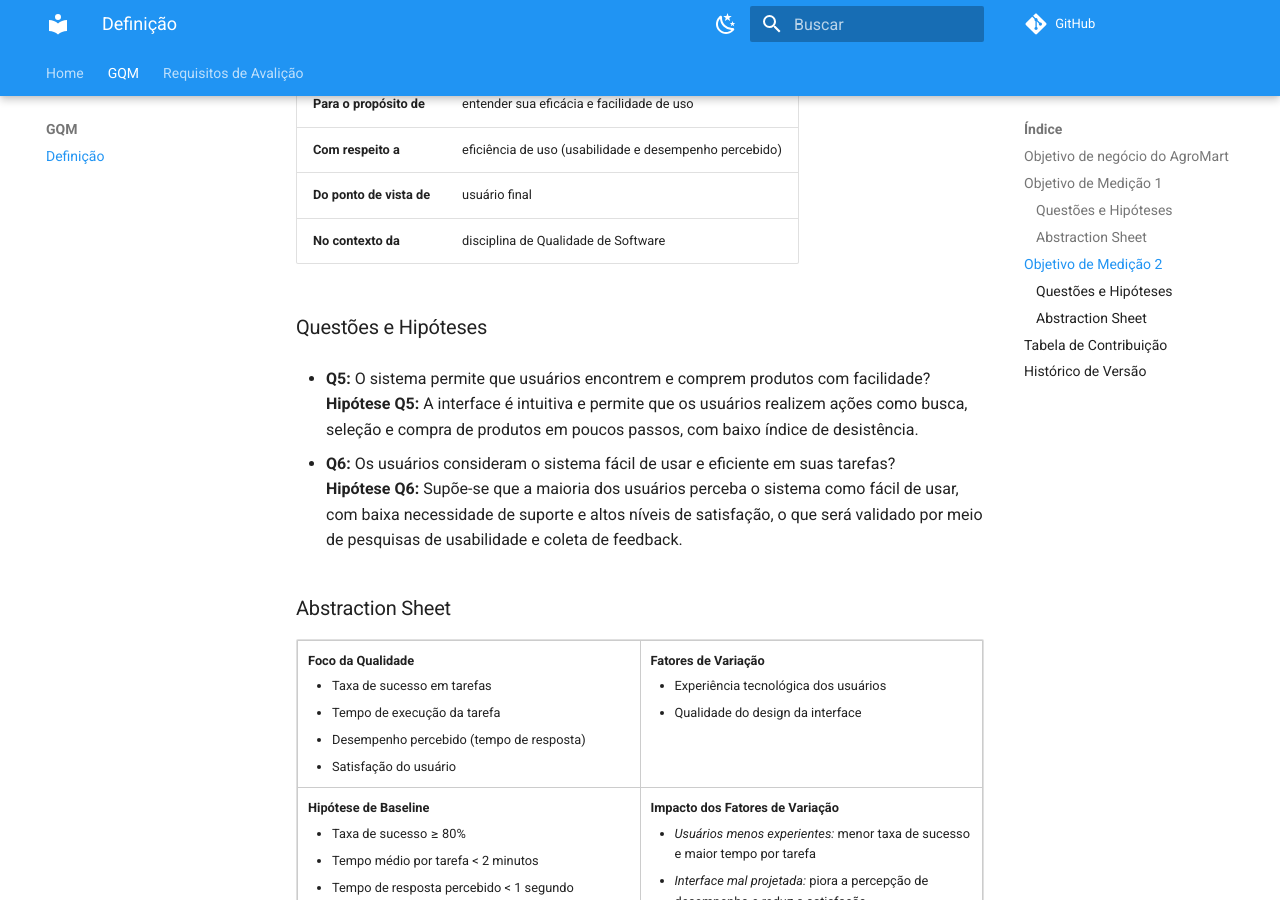
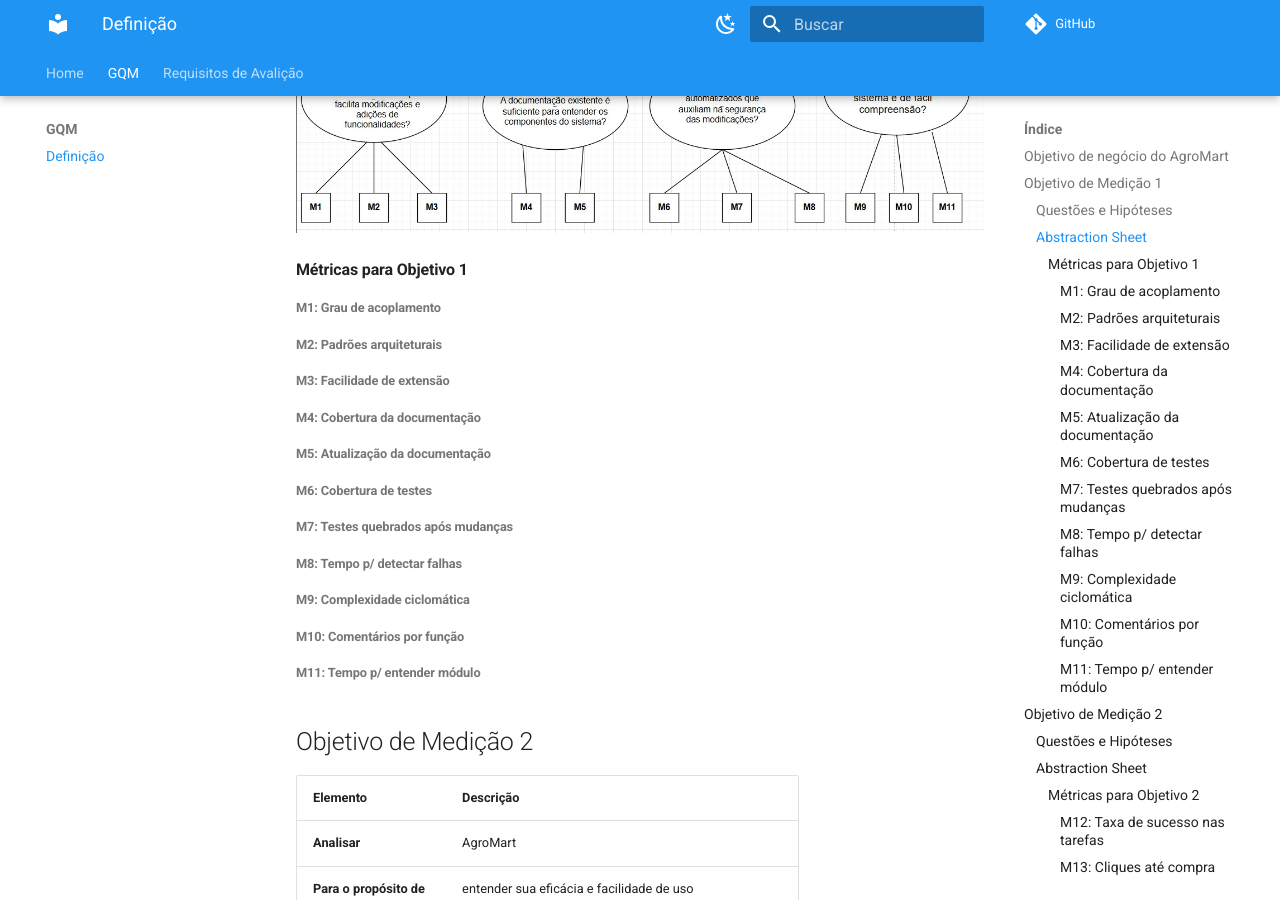
Before and after one commit to FCTE-Qualidade-de-Software-1/2025-1-T02-DOROTHY-JOHNSON, an MkDocs documentation site: the page built from docs/gqm/definition.md, in a window 1280 px wide and 900 px high, scrolled down 1869 px. Built offline with MkDocs 1.6.1 and Material for MkDocs 9.7.7, drawn with Linux system fonts in a browser that asks for light colours; comment, search, counter and statistics services are not loaded; some of the changed text lies outside the part shown.

Commit message:
Adiciona diagramas ao arquivo de definição

```diff
--- a/docs/gqm/definition.md
+++ b/docs/gqm/definition.md
@@ -75,6 +75,20 @@ O Agromart tem como propósito oferecer aos pequenos agricultores mais seguranç
 
 ---
 
+![Diagrama de Objetivo 1](../assets/Diagrama_Objetivo1.PNG)
+#### Métricas para Objetivo 1
+###### M1: Grau de acoplamento
+###### M2: Padrões arquiteturais
+###### M3: Facilidade de extensão
+###### M4: Cobertura da documentação
+###### M5: Atualização da documentação
+###### M6: Cobertura de testes
+###### M7: Testes quebrados após mudanças
+###### M8: Tempo p/ detectar falhas
+###### M9: Complexidade ciclomática
+###### M10: Comentários por função
+###### M11: Tempo p/ entender módulo
+
 ## Objetivo de Medição 2
 
 | Elemento                 | Descrição                                              |
@@ -137,6 +151,15 @@ O Agromart tem como propósito oferecer aos pequenos agricultores mais seguranç
 
 ---
 
+![Diagrama de Objetivo 2](../assets/Diagrama_Objetivo2.PNG)
+#### Métricas para Objetivo 2
+###### M12: Taxa de sucesso nas tarefas
+###### M13: Cliques até compra
+###### M14: Tempo médio de compra
+###### M15: Satisfação média
+###### M16: Tempo de resposta percebido
+###### M17: Taxa de desistência
+
 ## Tabela de Contribuição
 
 | Matrícula | Nome completo              | Contribuição (%) |
@@ -151,4 +174,5 @@ O Agromart tem como propósito oferecer aos pequenos agricultores mais seguranç
 
 | Versão | Data       | Autor                                      | Descrição            | Revisor |
 | ------ | ---------- | ------------------------------------------ | -------------------- | ------- |
-| 1.0    | 26/05/2025 | [Cássio Reis](https://github.com/csreis72) | Criação do documento | -       |
+| 1.0    | 26/05/2025 | [Cássio Reis](https://github.com/csreis72) | Criação do documento | [Daniel Coimbra](https://github.com/DanielCoimbra)       |
+| 1.1    | 26/05/2025 | [Daniel Coimbra](https://github.com/DanielCoimbra) | Adição dos diagramas de Objetivo| -       |
```
